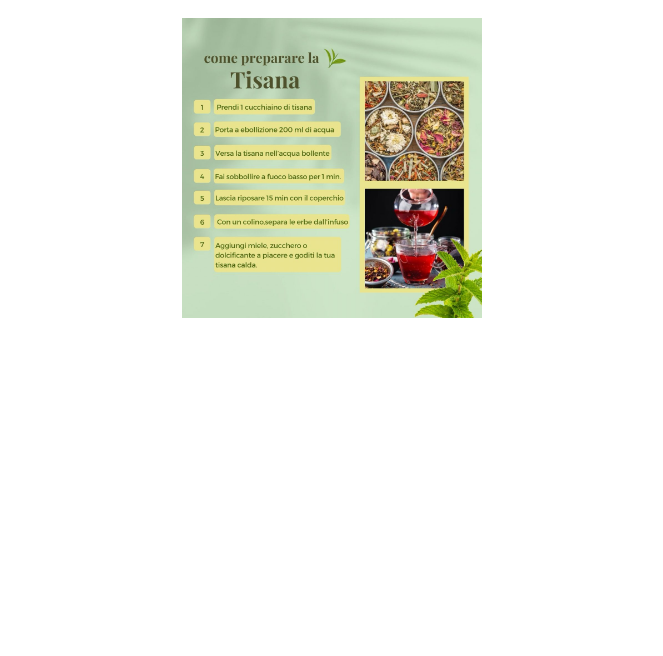
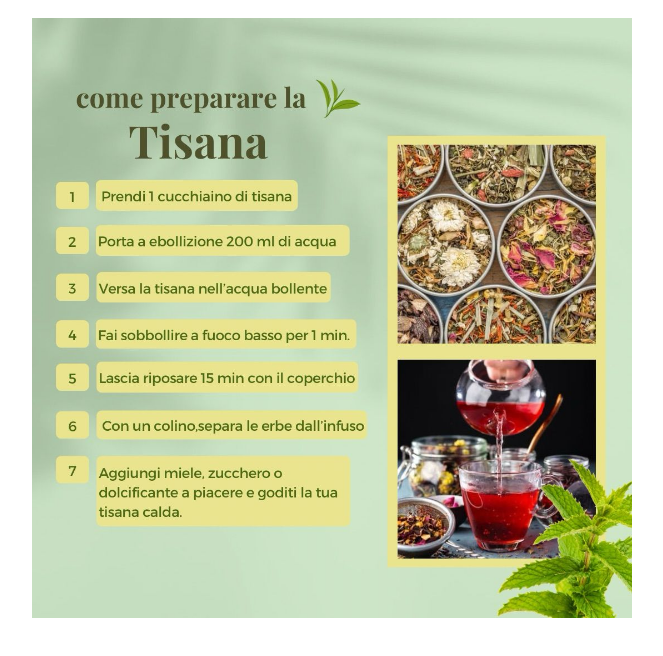
Before and after one commit to xxmeryxx/Istruzioni, a plain HTML site: page index.html in a window 1280 px wide. Shown: the part 90-746 px from the top of the page, without its empty margins (308-971 px from the left). Drawn offline with Linux system fonts and the light colour scheme.

Commit message:
Update index.html

```diff
--- a/index.html
+++ b/index.html
@@ -6,6 +6,6 @@
 </head>
 <body style="text-align:center; margin-top: 50px;">
   <h1>Ciao, questo è il mio sito!</h1>
-  <img src="Istruzioni.jpg" alt="La mia immagine" width="300px">
+  <img src="Istruzioni.jpg" alt="La mia immagine" style="width:600px; height:auto;">
 </body>
 </html>
```
